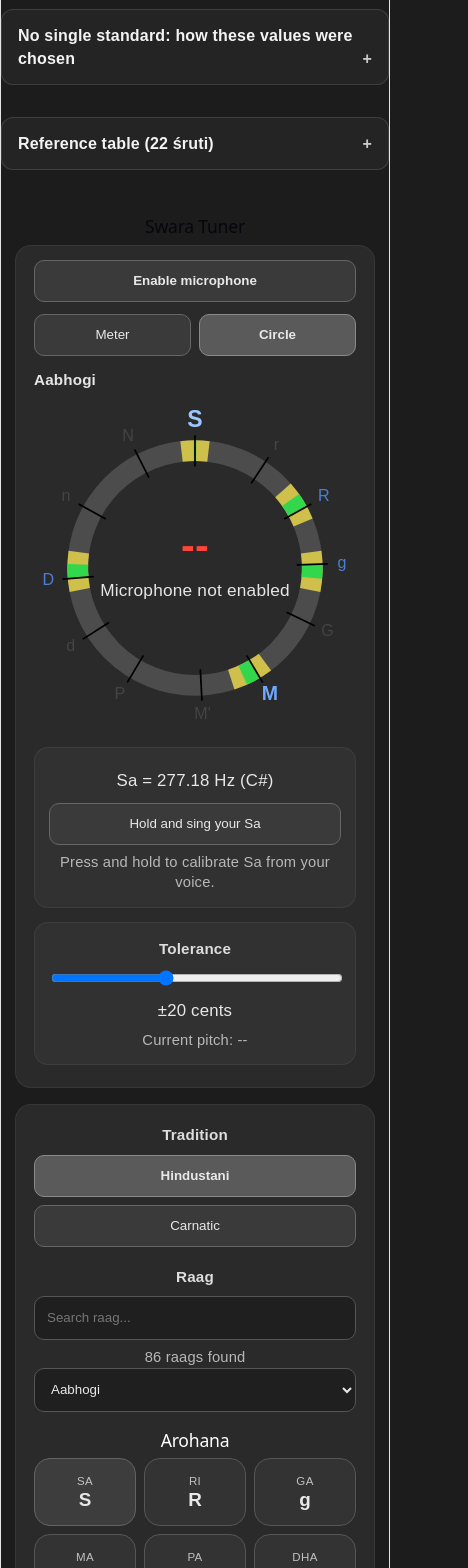
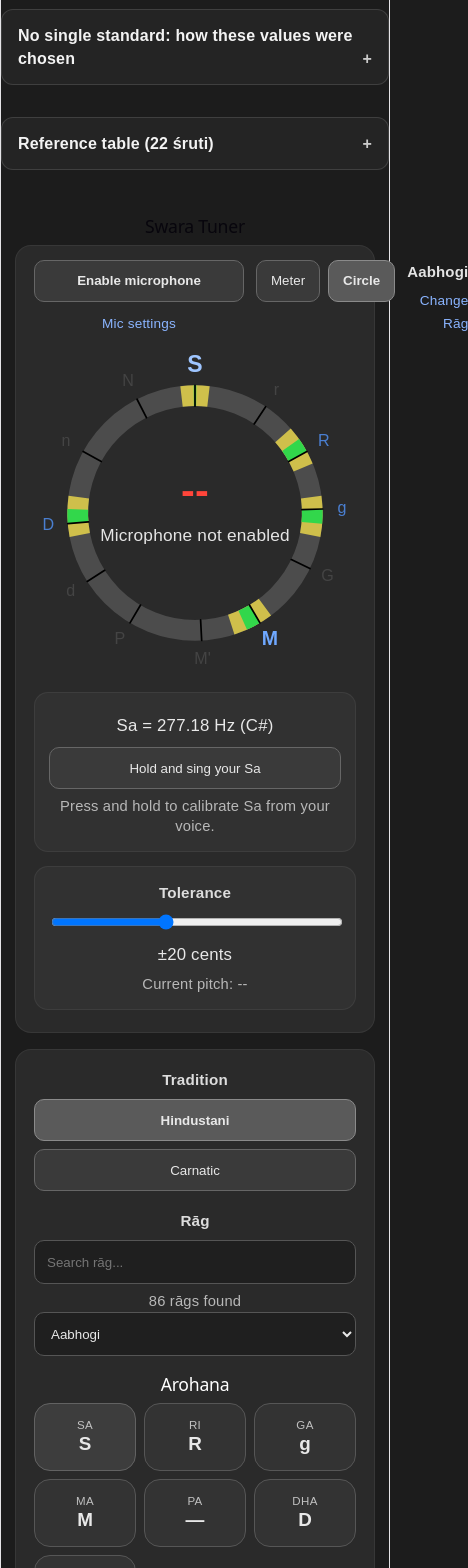
Before and after one commit to giammarco-volta/swara-tuner, a React (Vite) app: page / in a window 390 px wide. Shown: the part 1055-2623 px from the top of the page, 468 px wide, since content can reach past the window. Built offline with nearby package versions, Linux system fonts and the light colour scheme.

Commit message:
mic settings and change raga links

```diff
--- a/src/App.css
+++ b/src/App.css
@@ -101,8 +101,10 @@ select {
 .tuner-toolbar {
   display: grid;
   grid-template-columns: auto auto 1fr;
+  justify-content: space-between; /* 👈 QUESTA È LA CHIAVE */
   gap: 12px;
-  align-items: center;
+  display: flex;
+  align-items: flex-start;
   margin-bottom: 16px;
 }
 
@@ -630,17 +632,14 @@ tr:nth-child(14) {
     padding: 14px;
   }
 
-  .tuner-toolbar {
-    grid-template-columns: 1fr;
-    align-items: stretch;
-  }
-
 .current-raga-name {
   text-align: left;
 }
 
 .view-toggle {
   width: 100%;
+  margin-left: auto;
+  margin-right: auto;
 }
 
   .view-toggle button,
@@ -663,6 +662,30 @@ tr:nth-child(14) {
   }
 }
 
+.panel-link {
+  display: inline-block;
+  margin-top: 6px;
+  font-size: 0.85rem;
+  color: #8ab4ff;
+  text-decoration: none;
+}
+
+.panel-link:hover {
+  text-decoration: underline;
+}
+
+.panel-link-container {
+  text-align: center;
+  margin-bottom: 12px;
+}
+
+.mic-toolbar-group {
+  display: flex;
+  flex-direction: column;
+  align-items: center;
+  gap: 4px;
+}
+
 @media (max-width: 480px) {
   .scale-grid {
     grid-template-columns: repeat(3, minmax(0, 1fr));
--- a/src/TunerApp.tsx
+++ b/src/TunerApp.tsx
@@ -1349,8 +1349,8 @@ export default function TunerApp() {
     return circleSwaraLabels.map((label) => {
       const angle = centsToCircleAngle(label.centerCents);
 
-      const inner = polarToCartesian(circleCenter, circleCenter, circleRadius - circleStrokeWidth / 2 - 4, angle);
-      const outer = polarToCartesian(circleCenter, circleCenter, circleRadius + circleStrokeWidth / 2 + 4, angle);
+      const inner = polarToCartesian(circleCenter, circleCenter, circleRadius - circleStrokeWidth / 2, angle);
+      const outer = polarToCartesian(circleCenter, circleCenter, circleRadius + circleStrokeWidth / 2, angle);
 
       return {
         key: `tick-${label.key}`,
@@ -1400,15 +1400,24 @@ export default function TunerApp() {
 
       <section className="panel tuner-panel">
         <div className="tuner-toolbar">
+          <div className="mic-toolbar-group">
             <button
               type="button"
               onClick={handleMicButtonClick}
-            disabled={micStatus === "Requesting microphone..." || micStatus === "Listening..." || micStatus === "Microphone ready"}
+              disabled={
+                micStatus === "Requesting microphone..." ||
+                micStatus === "Listening..." ||
+                micStatus === "Microphone ready"
+              }
               className={`mic-toggle-button ${micButtonClass}`}
             >
               {getMicButtonLabel()}
             </button>
 
+            <a href="#mic-panel" className="panel-link">
+              Mic settings
+            </a>
+          </div>
           <div className="view-toggle">
             <button
               type="button"
@@ -1426,7 +1435,21 @@ export default function TunerApp() {
             </button>
           </div>
 
-          <div className="current-raga-name">{currentRagaName || " "}</div>
+          <div style={{ textAlign: "right", marginLeft: "auto" }}>
+            <div
+              style={{
+                fontSize: 15,
+                fontWeight: 600,
+                color: "rgba(255,255,255,0.88)",
+              }}
+            >
+              {currentRagaName}
+            </div>
+
+            <a href="#music-panel" className="panel-link">
+              {tradition === "hindustani" ? "Change Rāg" : "Change Ragam"}
+            </a>
+          </div>
         </div>
 
         {tunerViewMode === "meter" ? (
@@ -1494,7 +1517,6 @@ export default function TunerApp() {
                             : "Out of tune"}
               </div>
             </div>
-
             <div className="debug">
               <div>
                 Cents from Sa: {isCalibrating || !result || result.centsFromSa === null ? "--" : Math.round(result.centsFromSa)}
@@ -1662,7 +1684,7 @@ export default function TunerApp() {
       </section>
 
       <div className="top-controls-grid">
-        <section className="panel music-panel">
+        <section id="music-panel" className="panel music-panel">
           <div className="subsection-label">Tradition</div>
 
           <div className="tradition-toggle" role="radiogroup" aria-label="Tradition">
@@ -1686,12 +1708,12 @@ export default function TunerApp() {
           <div className="panel-spacer" />
 
           <div className="subsection-label">
-            {tradition === "hindustani" ? "Raag" : "Ragam"}
+            {tradition === "hindustani" ? "Rāg" : "Ragam"}
           </div>
 
           <input
             type="text"
-            placeholder={tradition === "hindustani" ? "Search raag..." : "Search ragam..."}
+            placeholder={tradition === "hindustani" ? "Search rāg..." : "Search ragam..."}
             value={ragaSearch}
             onChange={(e) => setRagaSearch(e.target.value)}
           />
@@ -1700,8 +1722,8 @@ export default function TunerApp() {
             {availableRagas.length}{" "}
             {tradition === "hindustani"
               ? availableRagas.length === 1
-                ? "raag found"
-                : "raags found"
+                ? "rāg found"
+                : "rāgs found"
               : availableRagas.length === 1
                 ? "ragam found"
                 : "ragams found"}
@@ -1750,7 +1772,7 @@ export default function TunerApp() {
           </div>
         </section>
 
-        <section className="panel mic-panel">
+        <section id="mic-panel" className="panel mic-panel">
           <h2>Microphone input</h2>
 
           <div className="subsection-label">Gain</div>
```
Lines whose indentation alone changed are shown as unchanged.
